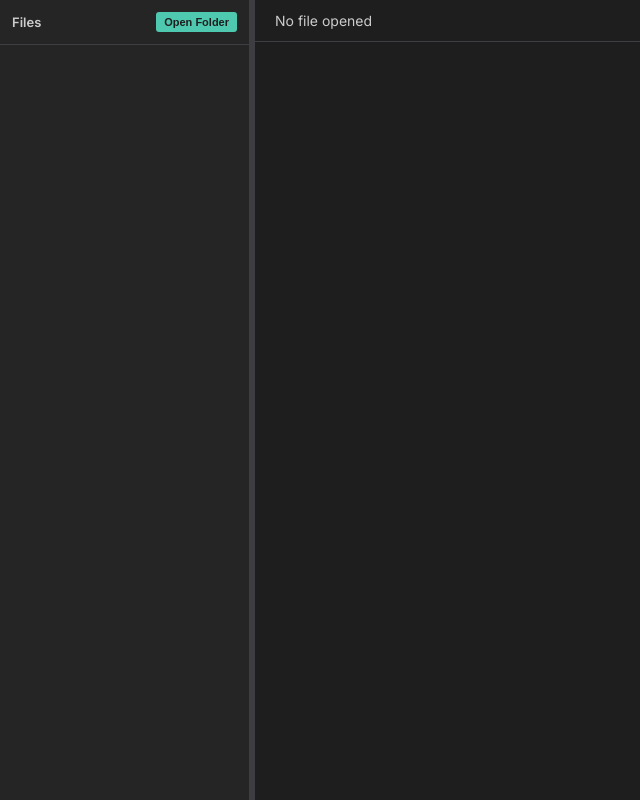
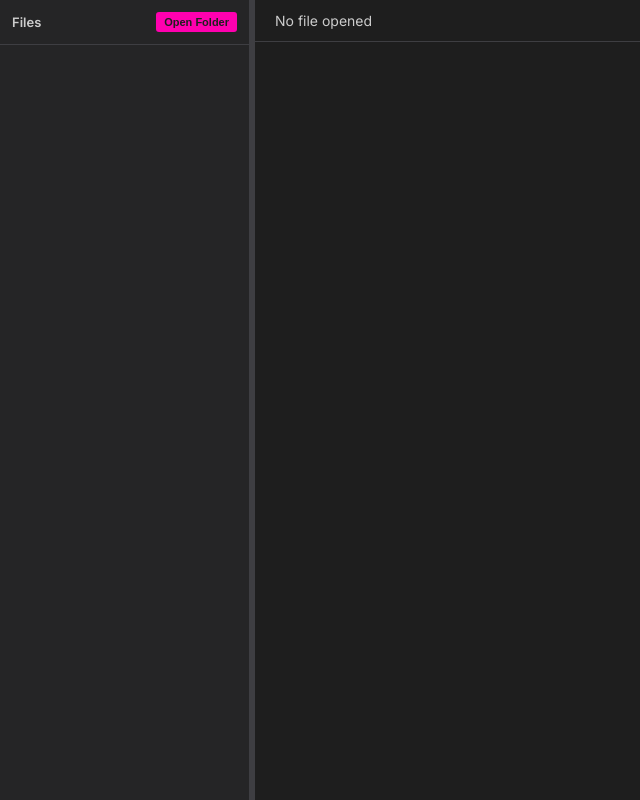
Before and after one commit to blueheron786/cortex, an Electron app: page index.html in a window 1400 px wide. Shown: the whole page, without its empty margins (0-640 px from the left). Drawn offline with Linux system fonts and the light colour scheme.

Commit message:
Change primary colour to an unreasonable shade of pink

```diff
--- a/styles.css
+++ b/styles.css
@@ -6,8 +6,8 @@
 }
 
 :root {
-  --primary-color: #4ec9b0;
-  --primary-color-hover: #6fd9c0;
+  --primary-color: #ff00af;
+  --primary-color-hover: #ffa5ce;
 }
 
 * {
```
